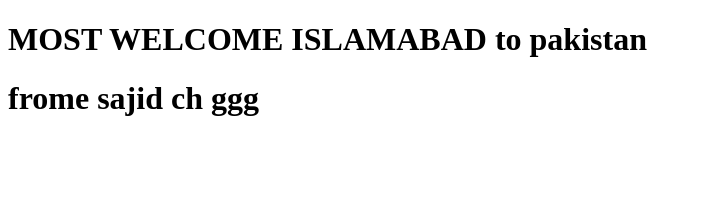
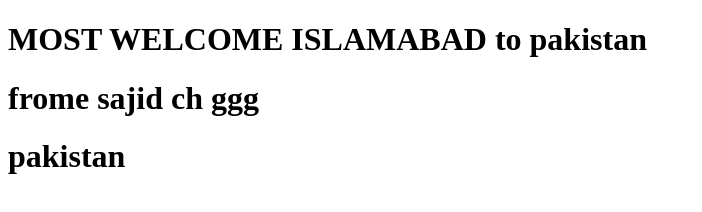
Before and after one commit to sajidch/sajidch1, a plain HTML site: page index.html in a window 1280 px wide. Shown: the whole page, without its empty margins (0-702 px from the left). Drawn offline with Linux system fonts and the light colour scheme.

Commit message:
adding index.html

```diff
--- a/index.html
+++ b/index.html
@@ -6,6 +6,8 @@
 <body>
     <h1>MOST WELCOME ISLAMABAD to pakistan</h1>
     <h1>frome sajid ch ggg</h1>
+    <h1>pakistan</h1>
+
 
 </body>
 </html>
```
